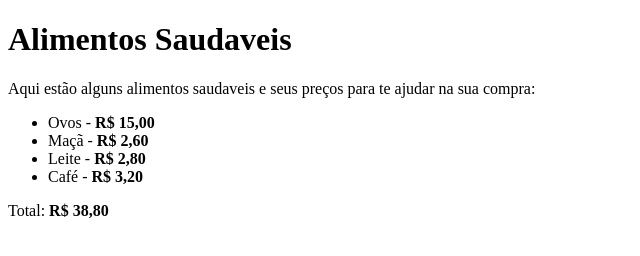
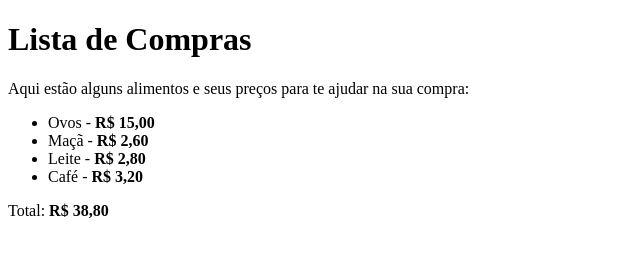
Before and after one commit to LorraineF-A/aula-lista, a plain HTML site: page index.html in a window 1280 px wide. Shown: the whole page, without its empty margins (0-640 px from the left). Drawn offline with Linux system fonts and the light colour scheme.

Commit message:
Mudança de alimentos saudaveis pra lista de compra

```diff
--- a/index.html
+++ b/index.html
@@ -7,8 +7,8 @@
     <title>Excercicio da Lista</title>
 </head>
 <body>
-    <h1>Alimentos Saudaveis</h1>
-    <p>Aqui estão alguns alimentos saudaveis e seus preços para te ajudar na sua compra:</p>
+    <h1>Lista de Compras</h1>
+    <p>Aqui estão alguns alimentos e seus preços para te ajudar na sua compra:</p>
     <ul>
         <li>Ovos - <strong>R$ 15,00</strong></li>
         <li>Maçã - <strong>R$ 2,60</strong></li>
```
